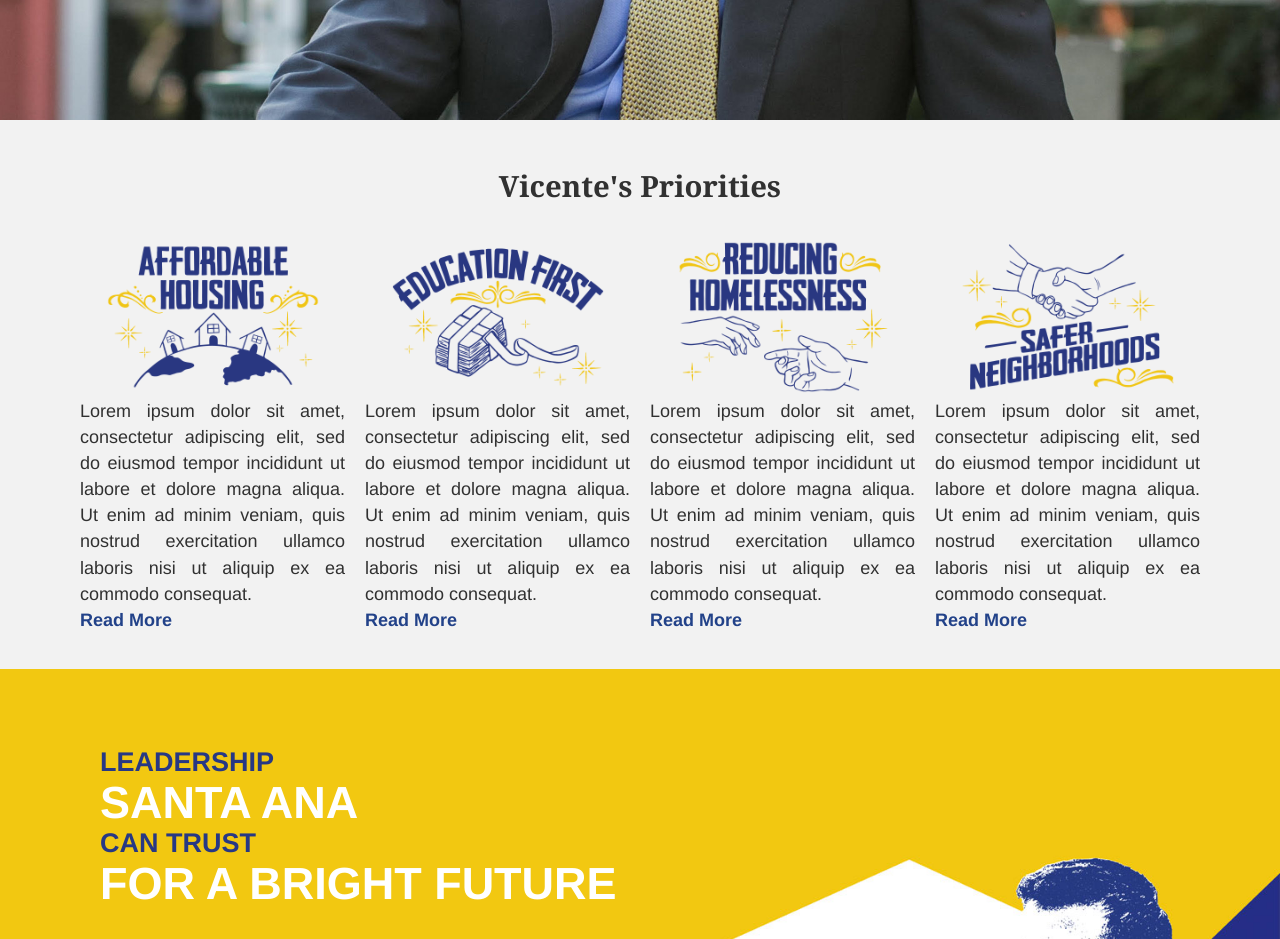
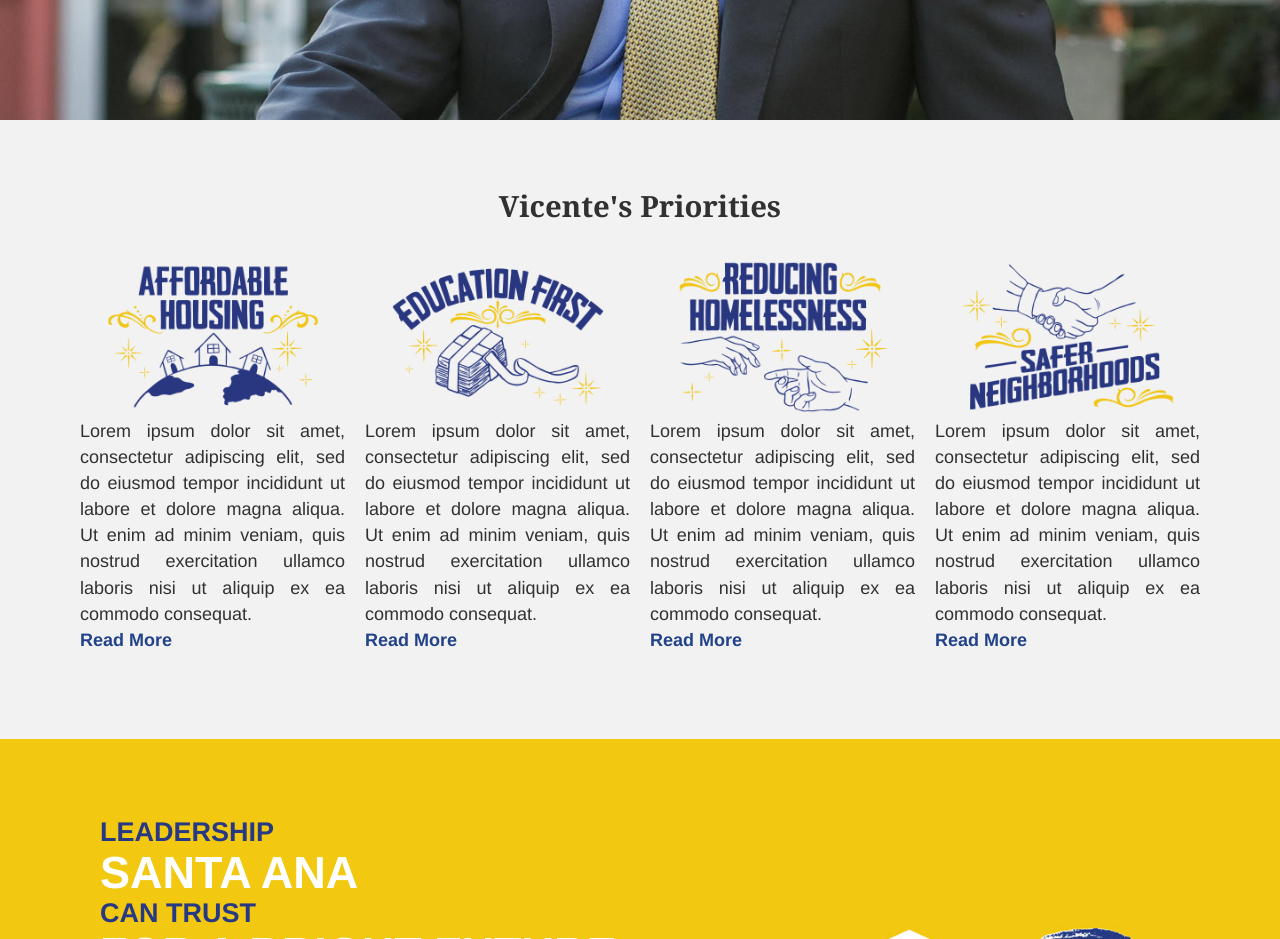
Before and after one commit to kenput3r/vicentesarmiento-spanish, a Gatsby site: page / in a window 1280 px wide. Shown: the part 600-1539 px from the top of the page. Built offline with nearby package versions, Linux system fonts and the light colour scheme; Gatsby itself is replaced by a stand-in of ours.

Commit message:
add styles to parallax section

```diff
--- a/src/components/platform.js
+++ b/src/components/platform.js
@@ -8,6 +8,11 @@ const Container = styled.div`
   background-color: #f2f2f2;
   box-sizing: border-box;
   padding-top: 30px;
+
+  @media (min-width: 768px) {
+    padding-top: 50px;
+    padding-bottom: 50px;
+  }
 `
 const Wrapper = styled.div`
   max-width: 1140px;
```
